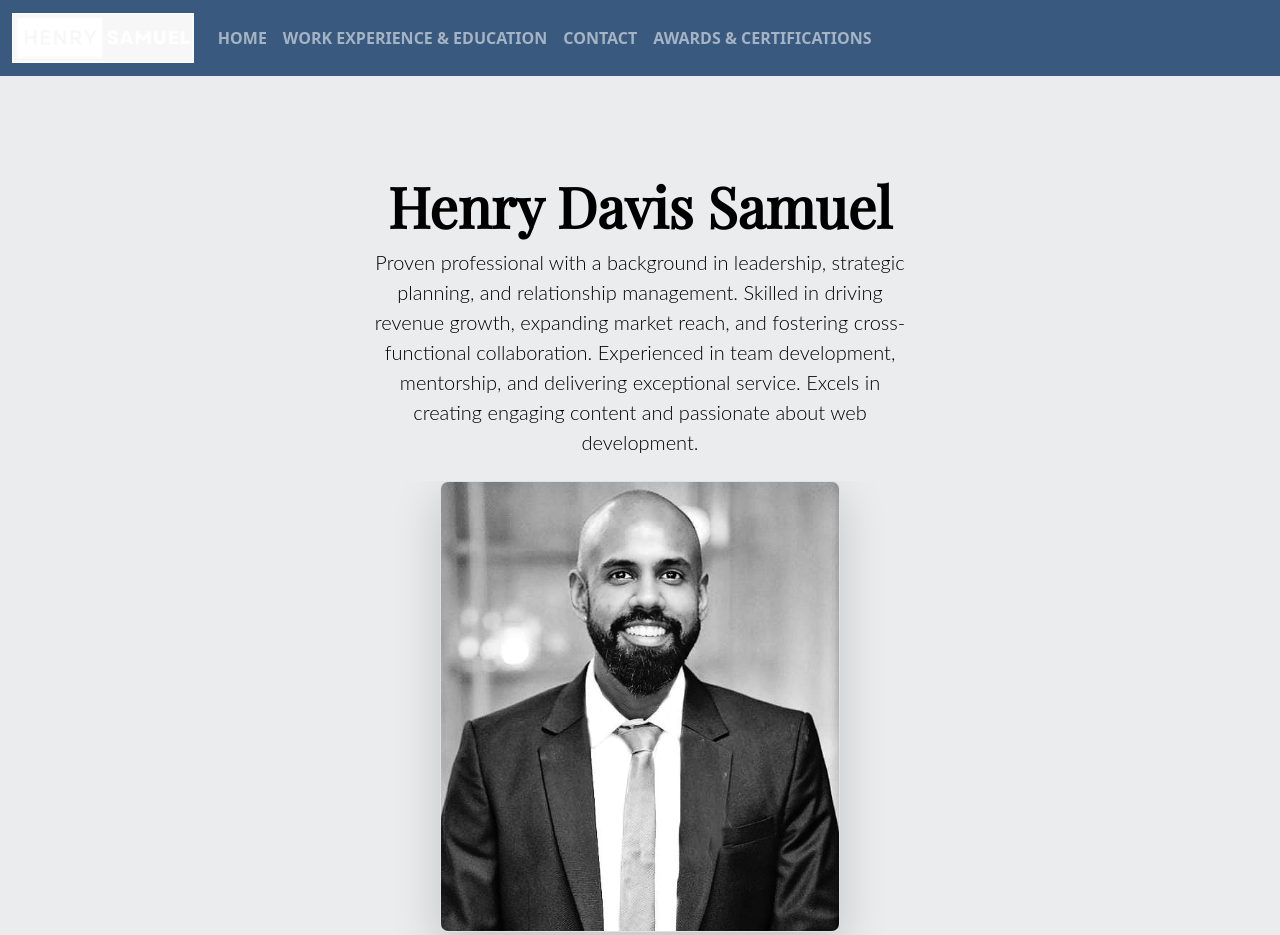
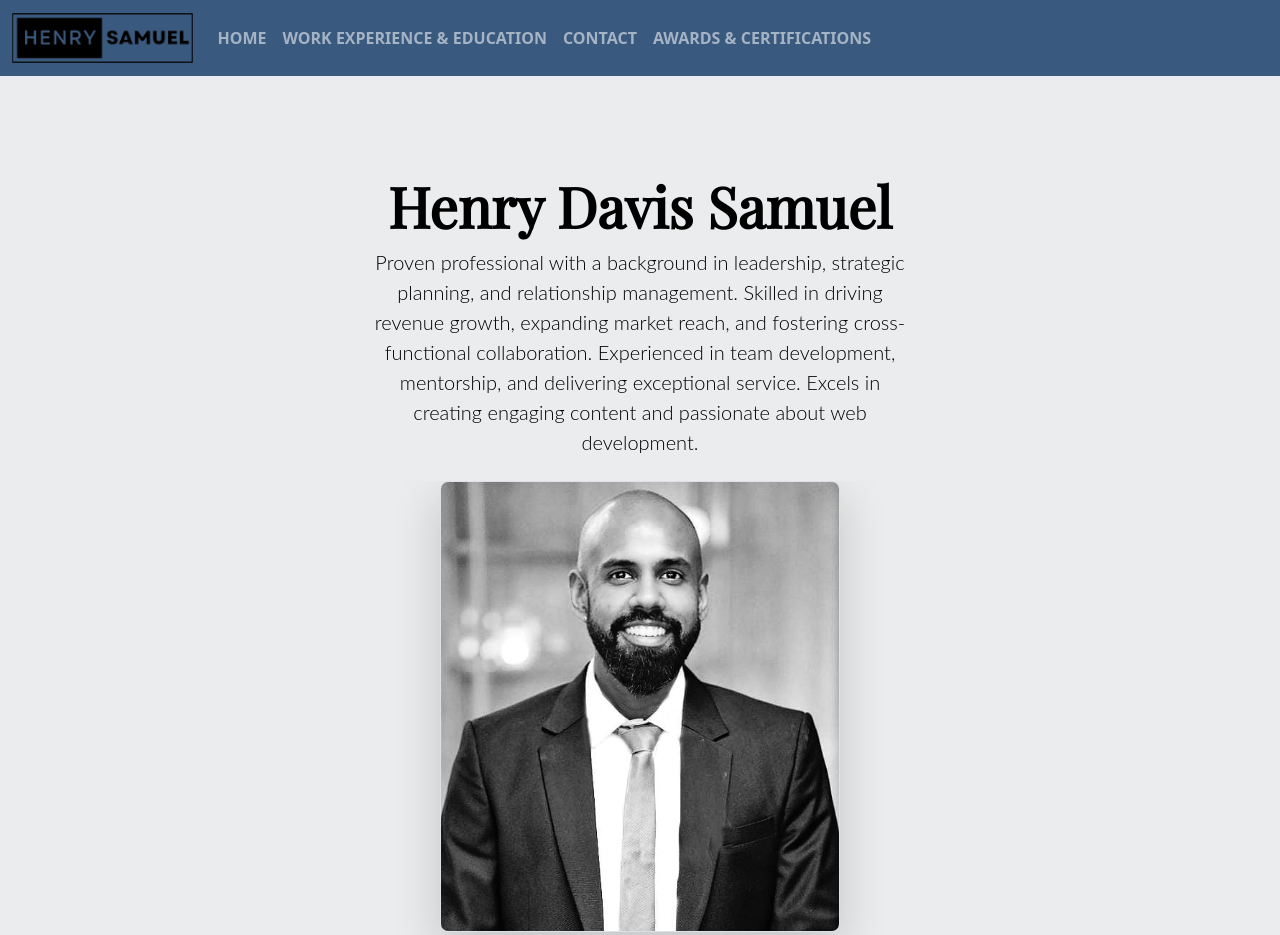
Before and after one commit to HenryDSamuels/henrydavissamuel, a plain HTML site: page index.html in a window 1280 px wide. Shown: the top 935 px of the page. Drawn offline with nearby package versions, Linux system fonts and the light colour scheme.

Commit message:
Update index.html

```diff
--- a/index.html
+++ b/index.html
@@ -17,7 +17,7 @@
 
   <nav class="navbar navbar-dark navbar-custom navbar-expand-lg">
     <div class="container-fluid">
-      <a class="navbar-brand" href="./index.html"><img src="./Assets/New White Logo.jpeg" height="50"/></a>
+      <a class="navbar-brand" href="./index.html"><img src="./Web/HDS png.png" height="50"/></a>
       <button class="navbar-toggler" type="button" data-bs-toggle="collapse" data-bs-target="#navbarNav" aria-controls="navbarNav" aria-expanded="false" aria-label="Toggle navigation">
         <span class="navbar-toggler-icon"></span>
       </button>
```
